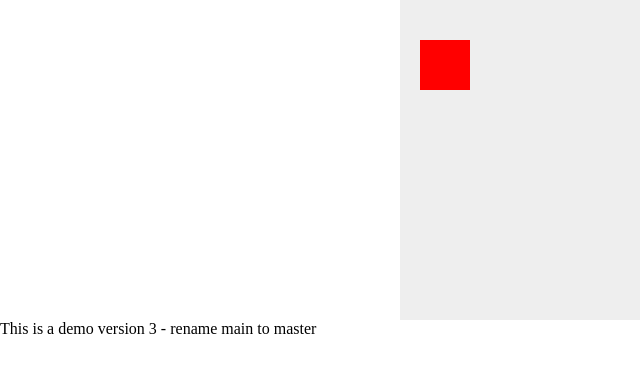
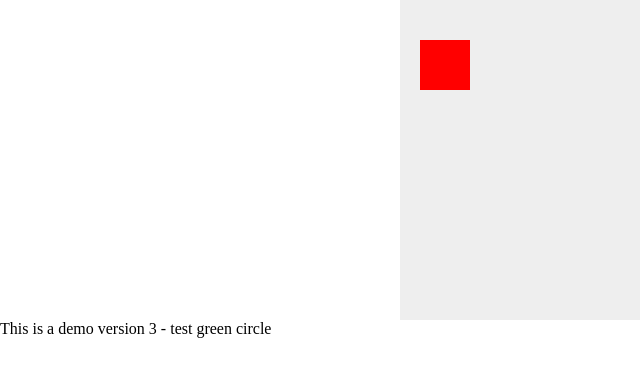
Before and after one commit to bangbigbee/myBallGame, a plain HTML site: page index.html in a window 1280 px wide. Shown: the full height of the page, 0-640 px from the left. Drawn offline with Linux system fonts and the light colour scheme.

Commit message:
test green circle to the main branch

```diff
--- a/index.html
+++ b/index.html
@@ -30,7 +30,7 @@
         ctx.fillStyle = "#FF0000";
         ctx.fill();
         //ctx.closePath();
-        document.getElementById("demo").innerHTML = "This is a demo version 3 - rename main to master";
+        document.getElementById("demo").innerHTML = "This is a demo version 3 - test green circle";
         //ctx.beginPath();
         ctx.arc(240, 160, 20, 0, Math.PI * 2, false);
         ctx.fillStyle = "green";
```
